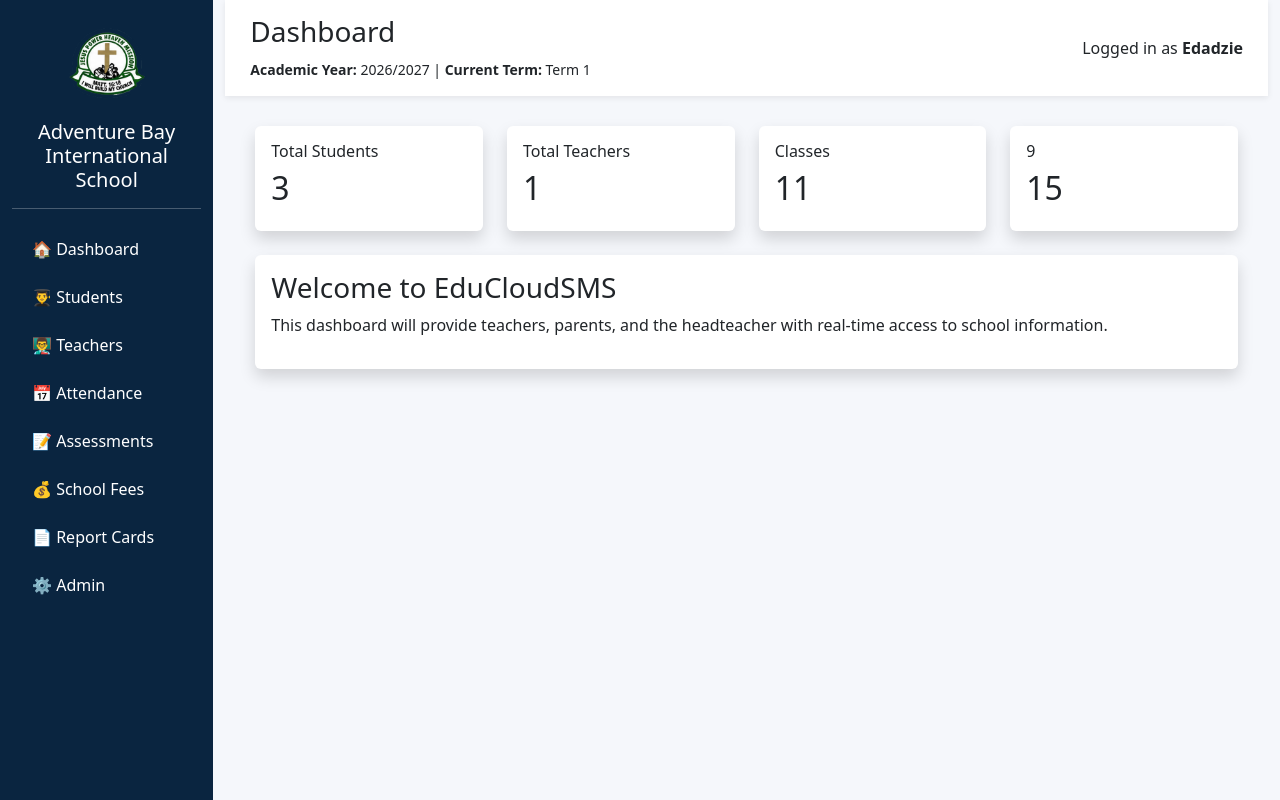
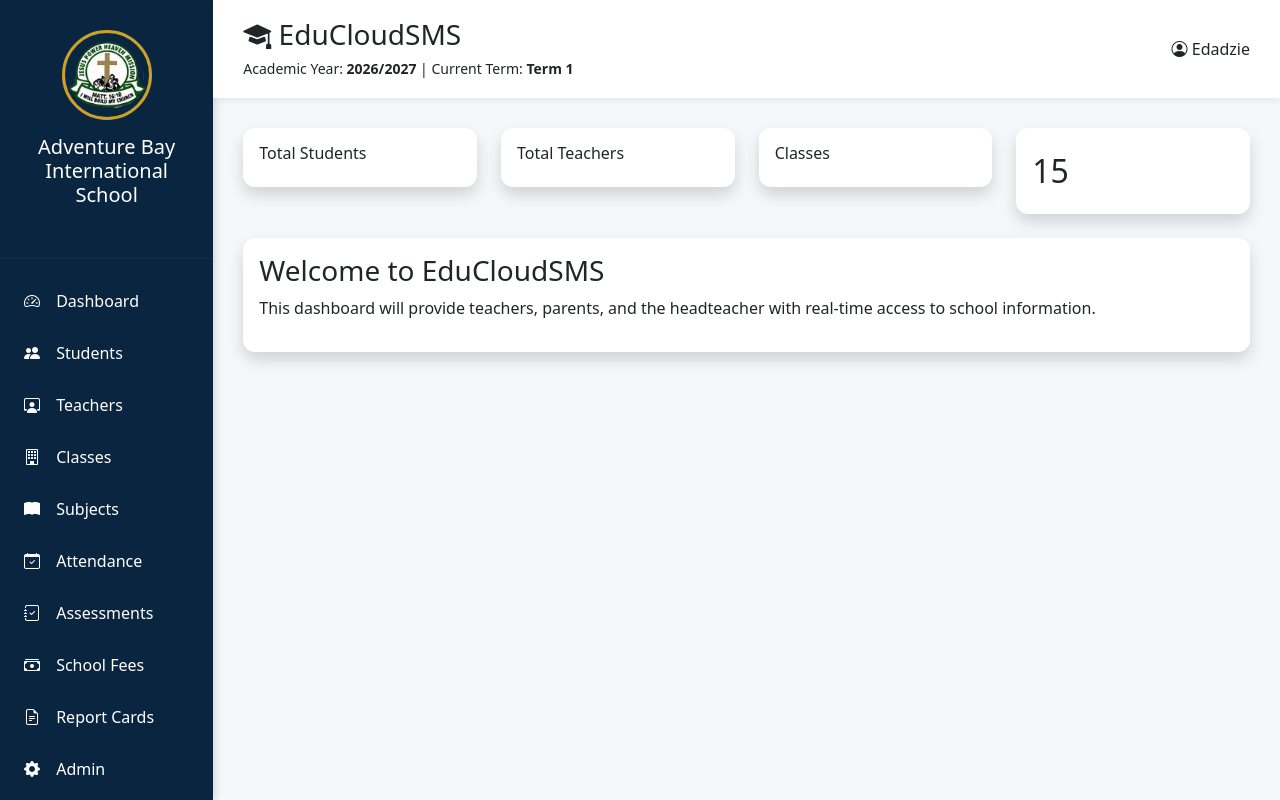
Before and after one commit to EmDadzie/EduCloudSMS, a Django app: page /dashboard/ in a window 1280 px wide. Run offline with Django 5.2, Linux system fonts and the light colour scheme; a user stored in the database is signed in; data comes from the database, SQL or seed files in the repository.

Commit message:
Complete dashboard layout and foundation

```diff
--- a/dashboard/views.py
+++ b/dashboard/views.py
@@ -1,5 +1,4 @@
 from django.shortcuts import render
-from django.contrib.auth.decorators import login_required
 
 from students.models import Student
 from teachers.models import Teacher
@@ -7,14 +6,22 @@ from classes.models import ClassRoom
 from subjects.models import Subject
 
 
-@login_required
 def home(request):
 
     context = {
-        "student_count": Student.objects.count(),
-        "teacher_count": Teacher.objects.count(),
-        "class_count": ClassRoom.objects.count(),
-        "subject_count": Subject.objects.count(),
+
+        "total_students": Student.objects.count(),
+
+        "total_teachers": Teacher.objects.count(),
+
+        "total_classes": ClassRoom.objects.count(),
+
+        "total_subjects": Subject.objects.count(),
+
     }
 
-    return render(request, "dashboard/home.html", context)
+    return render(
+        request,
+        "dashboard/home.html",
+        context
+    )
--- a/templates/base.html
+++ b/templates/base.html
@@ -1,52 +1,142 @@
 <!DOCTYPE html>
 <html lang="en">
-
 <head>
 
     <meta charset="UTF-8">
-
     <meta name="viewport" content="width=device-width, initial-scale=1.0">
 
     <title>EduCloudSMS</title>
 
-    <link href="https://cdn.jsdelivr.net/npm/bootstrap@5.3.3/dist/css/bootstrap.min.css" rel="stylesheet">
+    <!-- Bootstrap -->
+    <link href="https://cdn.jsdelivr.net/npm/bootstrap@5.3.3/dist/css/bootstrap.min.css"
+          rel="stylesheet">
+
+    <!-- Bootstrap Icons -->
+    <link rel="stylesheet"
+          href="https://cdn.jsdelivr.net/npm/bootstrap-icons@1.11.3/font/bootstrap-icons.min.css">
 
     <style>
 
         body{
-            background:#f5f7fb;
+            background:#F5F7FB;
+            overflow-x:hidden;
         }
 
+        /* SIDEBAR */
+
         .sidebar{
+            background:#0A2540;
             min-height:100vh;
-            background:#0A2540;
+            color:white;
+            box-shadow:2px 0 8px rgba(0,0,0,.15);
+        }
+
+        .sidebar-header{
+            text-align:center;
+            padding:30px 15px;
+        }
+
+        .school-logo{
+            width:90px;
+            height:90px;
+            object-fit:cover;
+            border-radius:50%;
+            border:3px solid #C9A227;
+        }
+
+        .sidebar-header h5{
+            margin-top:15px;
+            margin-bottom:5px;
+        }
+
+        .sidebar-header small{
+            color:#d9d9d9;
+        }
+
+        .sidebar hr{
+            border-color:rgba(255,255,255,.2);
         }
 
         .sidebar a{
+
+            display:block;
+
             color:white;
+
             text-decoration:none;
-            display:block;
-            padding:12px 20px;
+
+            padding:14px 20px;
+
+            transition:.3s;
+
+            border-left:4px solid transparent;
+
         }
 
         .sidebar a:hover{
-            background:#14385f;
+
+            background:#12365c;
+
+            border-left:4px solid #C9A227;
+
+            color:white;
+
         }
 
-        .topbar{
-            background:white;
-            padding:15px 25px;
-            box-shadow:0 2px 6px rgba(0,0,0,.08);
+        .sidebar i{
+
+            margin-right:12px;
+
         }
 
-        .content{
-            padding:30px;
+        /* TOPBAR */
+
+        .topbar{
+
+            background:white;
+
+            padding:18px 30px;
+
+            box-shadow:0 2px 8px rgba(0,0,0,.08);
+
         }
 
-        .school-logo{
-            width:80px;
-            height:80px;
-            object-fit:cover;
+        /* CONTENT */
+
+        .content{
+
+            padding:30px;
+
+        }
+
+        /* DASHBOARD CARDS */
+
+        .card{
+
+            border:none;
+
+            border-radius:12px;
+
+        }
+
+        .stat-card{
+
+            transition:.3s;
+
+        }
+
+        .stat-card:hover{
+
+            transform:translateY(-5px);
+
+        }
+
+        .stat-icon{
+
+            font-size:40px;
+
+            color:#0A2540;
+
         }
 
     </style>
@@ -59,15 +149,15 @@
 
 <div class="row">
 
-    <!-- Sidebar -->
+    <!-- SIDEBAR -->
 
-    <div class="col-md-2 sidebar">
+    <div class="col-md-2 sidebar p-0">
 
-        <div class="text-center text-white mt-4">
+        <div class="sidebar-header">
 
             {% if school.logo %}
                 <img src="{{ school.logo.url }}"
-                     class="school-logo rounded-circle mb-3">
+                     class="school-logo">
             {% endif %}
 
             <h5>{{ school.name }}</h5>
@@ -76,31 +166,65 @@
 
         </div>
 
-        <hr class="text-white">
+        <hr>
 
-        <a href="/dashboard/">🏠 Dashboard</a>
+        <a href="/dashboard/">
+            <i class="bi bi-speedometer2"></i>
+            Dashboard
+        </a>
 
-        <a href="/students/">👨‍🎓 Students</a>
+        <a href="/students/">
+            <i class="bi bi-people-fill"></i>
+            Students
+        </a>
 
-        <a href="/teachers/">👨‍🏫 Teachers</a>
+        <a href="/teachers/">
+            <i class="bi bi-person-workspace"></i>
+            Teachers
+        </a>
 
-        <a href="/attendance/">📅 Attendance</a>
+        <a href="/classes/">
+            <i class="bi bi-building"></i>
+            Classes
+        </a>
 
-        <a href="/assessments/">📝 Assessments</a>
+        <a href="/subjects/">
+            <i class="bi bi-book-fill"></i>
+            Subjects
+        </a>
 
-        <a href="/fees/">💰 School Fees</a>
+        <a href="/attendance/">
+            <i class="bi bi-calendar-check"></i>
+            Attendance
+        </a>
 
-        <a href="/reports/">📄 Report Cards</a>
+        <a href="/assessments/">
+            <i class="bi bi-journal-check"></i>
+            Assessments
+        </a>
 
-        <a href="/admin/">⚙ Admin</a>
+        <a href="/fees/">
+            <i class="bi bi-cash-stack"></i>
+            School Fees
+        </a>
+
+        <a href="/reports/">
+            <i class="bi bi-file-earmark-text"></i>
+            Report Cards
+        </a>
+
+        <a href="/admin/">
+            <i class="bi bi-gear-fill"></i>
+            Admin
+        </a>
 
     </div>
 
+    <!-- MAIN CONTENT -->
 
+    <div class="col-md-10 p-0">
 
-    <!-- Main Content -->
-
-    <div class="col-md-10">
+        <!-- TOP BAR -->
 
         <div class="topbar">
 
@@ -108,21 +232,25 @@
 
                 <div>
 
-                    <h3>Dashboard</h3>
+                    <h3 class="mb-1">
+
+                        <i class="bi bi-mortarboard-fill"></i>
+
+                        EduCloudSMS
+
+                    </h3>
 
                     {% if school %}
 
                     <small>
 
-                        <strong>Academic Year:</strong>
-
-                        {{ school.academic_year }}
+                        Academic Year:
+                        <strong>{{ school.academic_year }}</strong>
 
                         |
 
-                        <strong>Current Term:</strong>
-
-                        {{ school.current_term }}
+                        Current Term:
+                        <strong>{{ school.current_term }}</strong>
 
                     </small>
 
@@ -132,13 +260,9 @@
 
                 <div>
 
-                    Logged in as
+                    <i class="bi bi-person-circle"></i>
 
-                    <strong>
-
-                        {{ request.user.username }}
-
-                    </strong>
+                    {{ request.user.username }}
 
                 </div>
 
@@ -146,7 +270,7 @@
 
         </div>
 
-
+        <!-- PAGE CONTENT -->
 
         <div class="content">
 
@@ -162,6 +286,8 @@
 
 </div>
 
+<script src="https://cdn.jsdelivr.net/npm/bootstrap@5.3.3/dist/js/bootstrap.bundle.min.js"></script>
+
 </body>
 
 </html>
```
Also changed, not shown: dashboard/templates/dashboard/home.html (+69 -12 lines).
